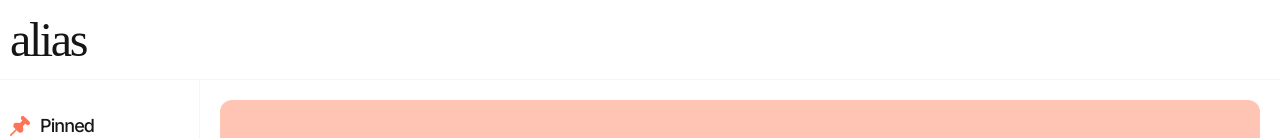
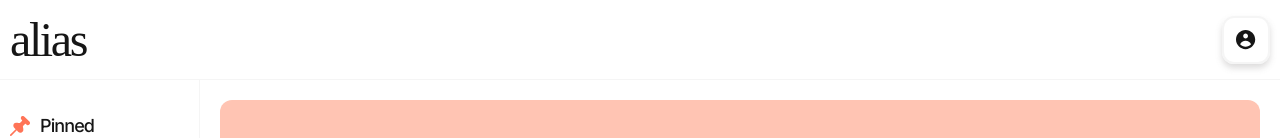
Before and after one commit to NureLisovyiNykyta/alias, a React (Vite) app in the folder frontend/: page / in a window 1280 px wide. Shown: the top 138 px of the page. Built offline with nearby package versions, Linux system fonts and the light colour scheme; a web font is replaced by a local one.

Commit message:
added link for profile in header

```diff
--- a/frontend/src/components/Header.jsx
+++ b/frontend/src/components/Header.jsx
@@ -1,9 +1,21 @@
+import profile from '@/assets/userProfile.svg';
+import { Link } from "react-router-dom";
+
+const PROFILE_LINK = '/profile';
+
 const Header = () => {
   return (
-    <header className='h-20 sticky top-0 bg-white z-50 flex items-center px-[10px] border-b border-surface'>
+    <header className='h-20 sticky top-0 bg-white z-50 flex items-center px-[10px] border-b border-surface justify-between'>
       <span className="font-zen text-logo">
         alias
       </span>
+
+      <Link
+        to={PROFILE_LINK}
+        className="w-12 h-12 rounded-[12px] border-2 border-surface shadow-buttons flex items-center justify-center hover:bg-surface transition-colors"
+      >
+        <img src={profile} alt="Profile"/>
+      </Link>
     </header>
   );
 };
```
